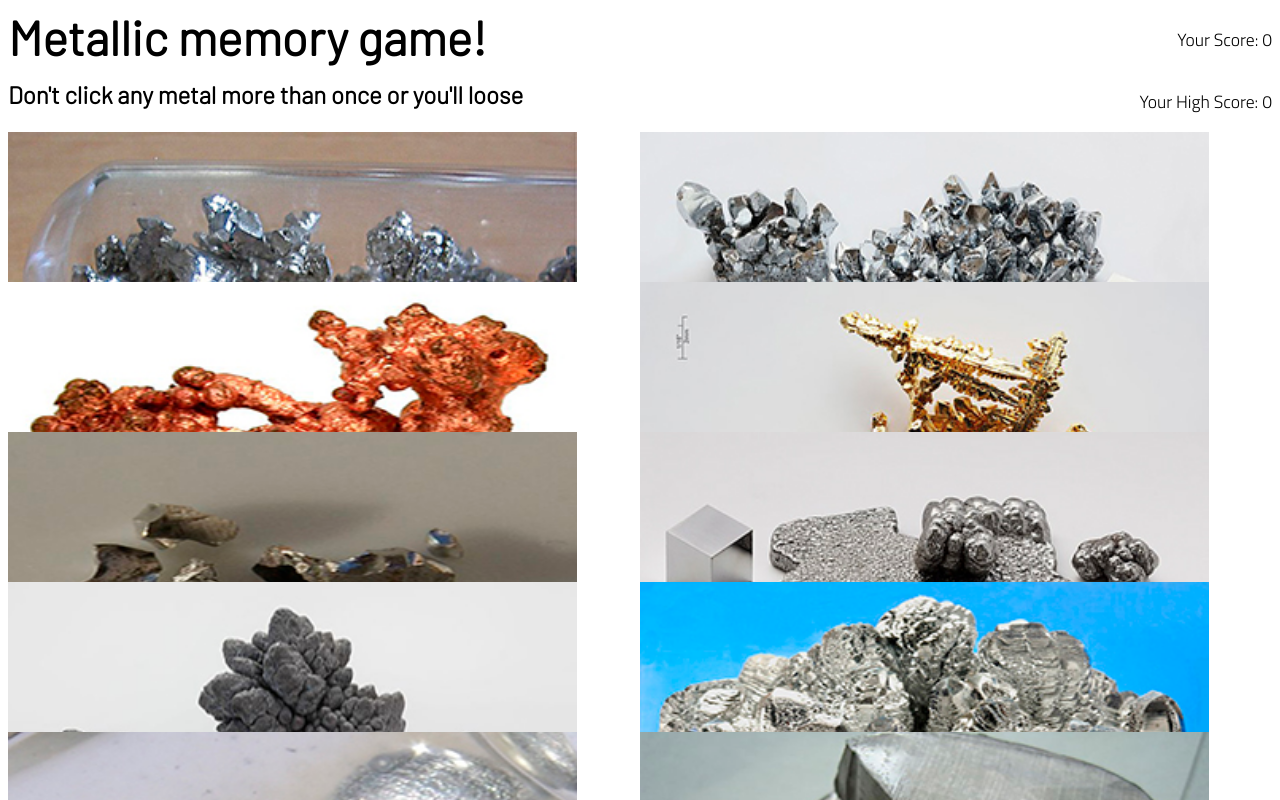
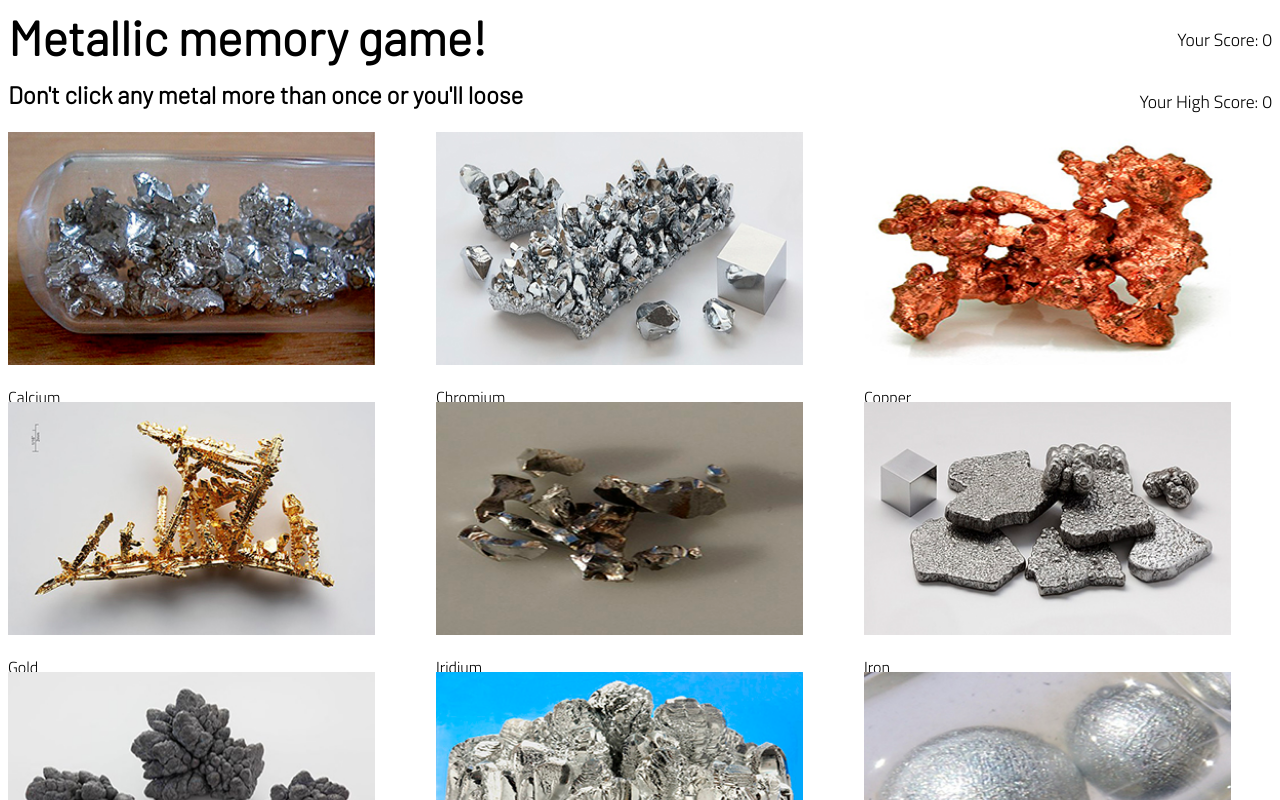
Before and after one commit to Barraza44/react-memory-game, a React (Create React App) app: page / in a window 1280 px wide. Shown: the top 800 px of the page. Built offline with nearby package versions, Linux system fonts and the light colour scheme.

Commit message:
adjusted gap and added media query for responsiveness

```diff
--- a/src/components/gameboard.css
+++ b/src/components/gameboard.css
@@ -3,5 +3,16 @@
 main {
   display: grid;
   grid-template-columns: 1fr 1fr;
-  grid-template-rows: repeat(6, 150px);
+  grid-template-rows: repeat(6, 250px);
+  grid-gap: 10px;
 }
+
+@media screen and (min-width: 768px) {
+  main {
+    display: grid;
+    grid-template-columns: 1fr 1fr 1fr;
+    grid-template-rows: repeat(4, 250px);
+    grid-gap: 20px;
+  }
+
+}
```
